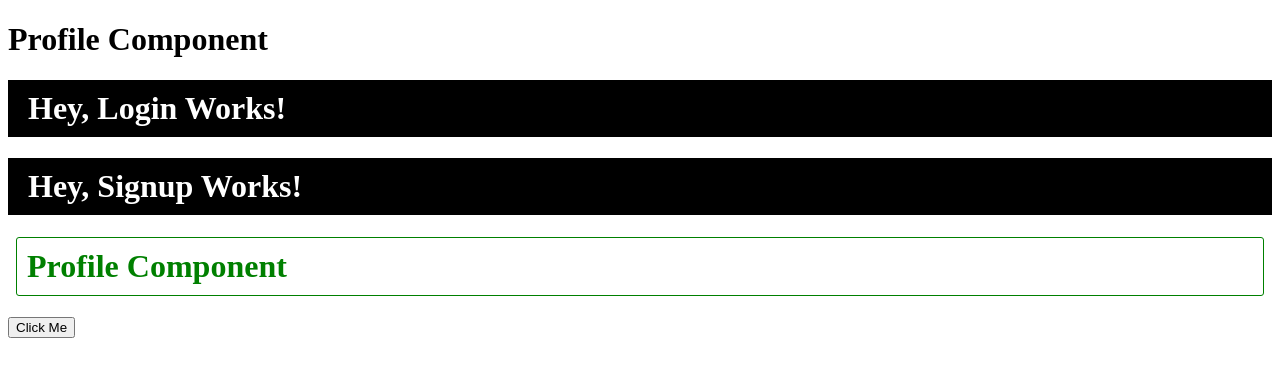
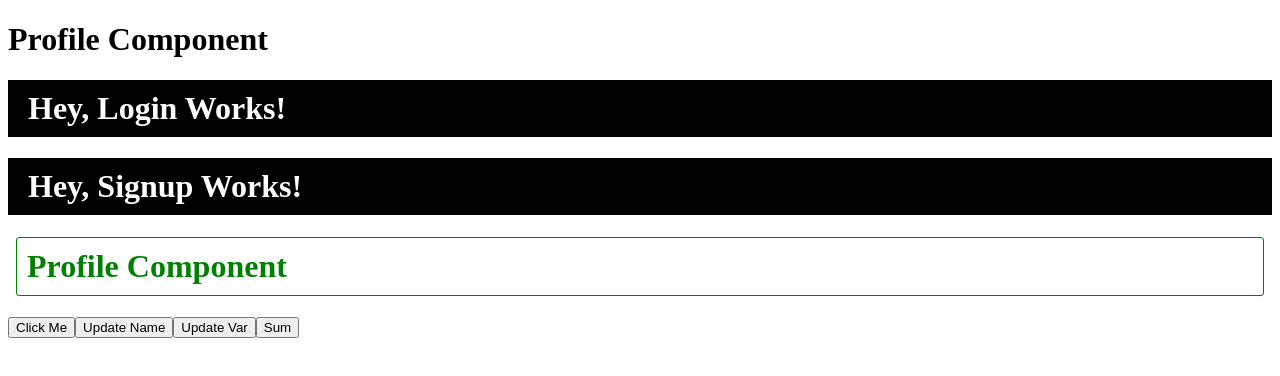
Before and after one commit to Bhavu7/Angular-v20, an Angular app: page / in a window 1280 px wide. Shown: the top 376 px of the page. Built offline with nearby package versions, Linux system fonts and the light colour scheme.

Commit message:
Define Datatypes and Multiple Datatypes

```diff
--- a/src/app/app.html
+++ b/src/app/app.html
@@ -4,3 +4,6 @@
 <app-profile></app-profile>
 
 <button (click)="btnClick()">Click Me</button>
+<button (click)="updateName()">Update Name</button>
+<button (click)="updateVar()">Update Var</button>
+<button (click)="sum(10, 25)">Sum</button>
--- a/src/app/app.ts
+++ b/src/app/app.ts
@@ -30,7 +30,9 @@ export class App {
   age: String | number = 21
 
   // String & Boolean
-  other: String | Boolean | Number = true
+  other: String | Boolean | number = true
+
+  // For All Datatypes - any
 
   updateName() {
     this.name = "Bhavu"
@@ -45,5 +47,24 @@ export class App {
     this.other = false
     this.other = "Bhavu"
     this.other = 21
+
+    console.log(this.name);
+    console.log(this.age);
+    console.log(this.other);
+    this.updateVar();
+  }
+
+  updateVar() {
+    let a = 20;
+    let b:number | Boolean = 10;
+
+    console.log(a);
+    console.log(b);
+
+    this.sum(7, 3);
+  }
+
+  sum(a:number, b:number) {
+    console.log(a + b);
   }
 }
```
